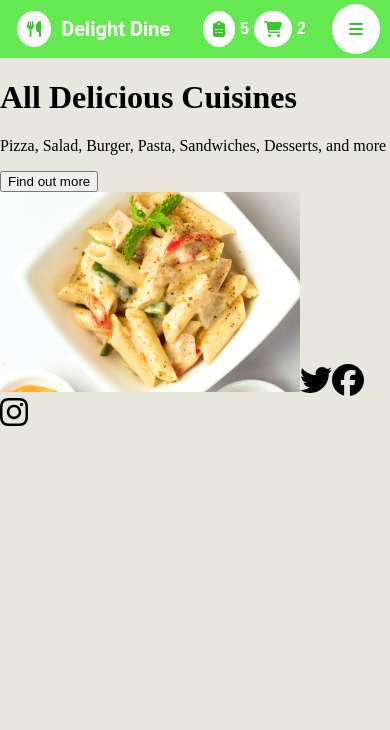
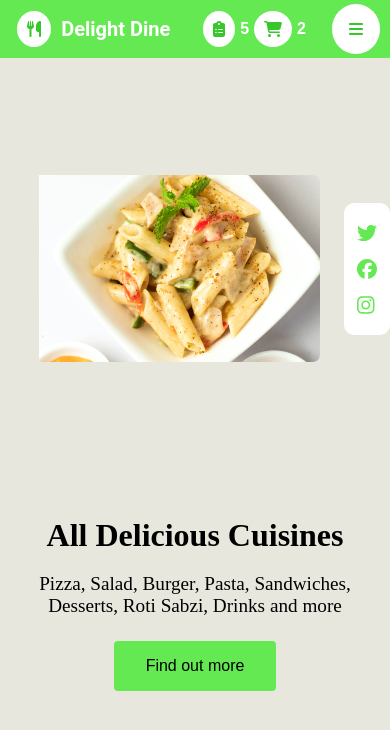
Before and after one commit to rayan25nov/restaurant-client, a React (Vite) app: page / in a window 390 px wide. Shown: the top 730 px of the page. Built offline with nearby package versions, Linux system fonts and the light colour scheme.

Commit message:
Modified Home component

```diff
--- /dev/null
+++ b/src/common/Home.css
@@ -0,0 +1,112 @@
+.container {
+  display: flex;
+  justify-content: space-between;
+  align-items: center;
+  height: 80vh;
+  padding-top: 1rem;
+}
+
+.text-section {
+  flex: 1;
+  padding: 2rem;
+  text-align: center;
+}
+
+.text-section h1 {
+  font-size: 2.5rem;
+  margin-bottom: 1rem;
+}
+
+.text-section p {
+  font-size: 1.5rem;
+  margin-bottom: 1.5rem;
+}
+
+.text-section button {
+  padding: 1rem 2rem;
+  font-size: 1.2rem;
+  background-color: #64e952;
+  border: none;
+  border-radius: 0.25rem;
+  cursor: pointer;
+}
+
+.image-section {
+  flex: 1;
+  position: relative;
+  display: flex;
+  align-items: flex-end;
+  padding-right: 3.7rem;
+}
+
+.image-section img {
+  width: 100%;
+  height: auto;
+  border-radius: 0.45rem;
+}
+
+.social-icons {
+  position: absolute;
+  top: 50%;
+  right: 0;
+  color: #64e952;
+  background-color: white;
+  padding: 1.25rem 0.825rem;
+  border-radius: 0.625rem;
+  transform: translateY(-50%);
+  display: flex;
+  flex-direction: column;
+}
+
+.social-icons .icon {
+  margin-bottom: 1rem;
+}
+
+.social-icons .icon:last-child {
+  margin-bottom: 0;
+}
+
+/* Media queries for responsiveness */
+@media screen and (max-width: 912px) {
+  .container {
+    flex-direction: column-reverse;
+    height: 100vh;
+  }
+
+  .text-section {
+    padding: 2rem 1rem;
+  }
+
+  .text-section h1 {
+    font-size: 2rem;
+  }
+
+  .text-section p {
+    font-size: 1.2rem;
+  }
+
+  .text-section button {
+    font-size: 1rem;
+  }
+
+  .image-section {
+    flex-direction: row;
+    align-items: center;
+    justify-content: center;
+  }
+  .image-section img {
+    width: 65%;
+    padding-left: 2.25rem;
+  }
+  .social-icons .icon {
+    font-size: 0.625rem; /* Update the font-size for smaller screens */
+  }
+}
+
+@media screen and (max-width: 720px) {
+  .image-section img {
+    width: 85%;
+    padding-left: 1.75rem;
+    border-radius: 0.45rem;
+  }
+}
--- a/src/common/Home.jsx
+++ b/src/common/Home.jsx
@@ -5,24 +5,32 @@ import {
   faFacebook,
   faInstagram,
 } from "@fortawesome/free-brands-svg-icons";
+import "./Home.css"; // Import the CSS file for styling
 
 const Home = () => {
   return (
-    <div>
-      <div>
+    <div className="container">
+      <div className="text-section">
         <h1>All Delicious Cuisines</h1>
-        <p>Pizza, Salad, Burger, Pasta, Sandwiches, Desserts, and more</p>
+        <p>
+          Pizza, Salad, Burger, Pasta, Sandwiches, Desserts, Roti Sabzi, Drinks
+          and more
+        </p>
         <button>Find out more</button>
       </div>
-      <div>
-        <img
-          src="../../src/assets/images/pasta.jpg"
-          alt="Pasta on a plate"
-          height={"200px"}
-        />
-        <FontAwesomeIcon icon={faTwitter} size="2x" />
-        <FontAwesomeIcon icon={faFacebook} size="2x" />
-        <FontAwesomeIcon icon={faInstagram} size="2x" />
+      <div className="image-section">
+        <img src="../../src/assets/images/pasta.jpg" alt="Pasta on a plate" />
+        <div className="social-icons">
+          <div className="icon">
+            <FontAwesomeIcon icon={faTwitter} size="2x" />
+          </div>
+          <div className="icon">
+            <FontAwesomeIcon icon={faFacebook} size="2x" />
+          </div>
+          <div className="icon">
+            <FontAwesomeIcon icon={faInstagram} size="2x" />
+          </div>
+        </div>
       </div>
     </div>
   );
--- a/src/common/Navbar.module.css
+++ b/src/common/Navbar.module.css
@@ -85,7 +85,7 @@
 }
 
 /* Media queries for responsiveness */
-@media screen and (max-width: 900px) {
+@media screen and (max-width: 912px) {
   .navbar {
     gap: 0.625rem; /* 10px */
     padding: 0.25rem 0.65rem;
```
